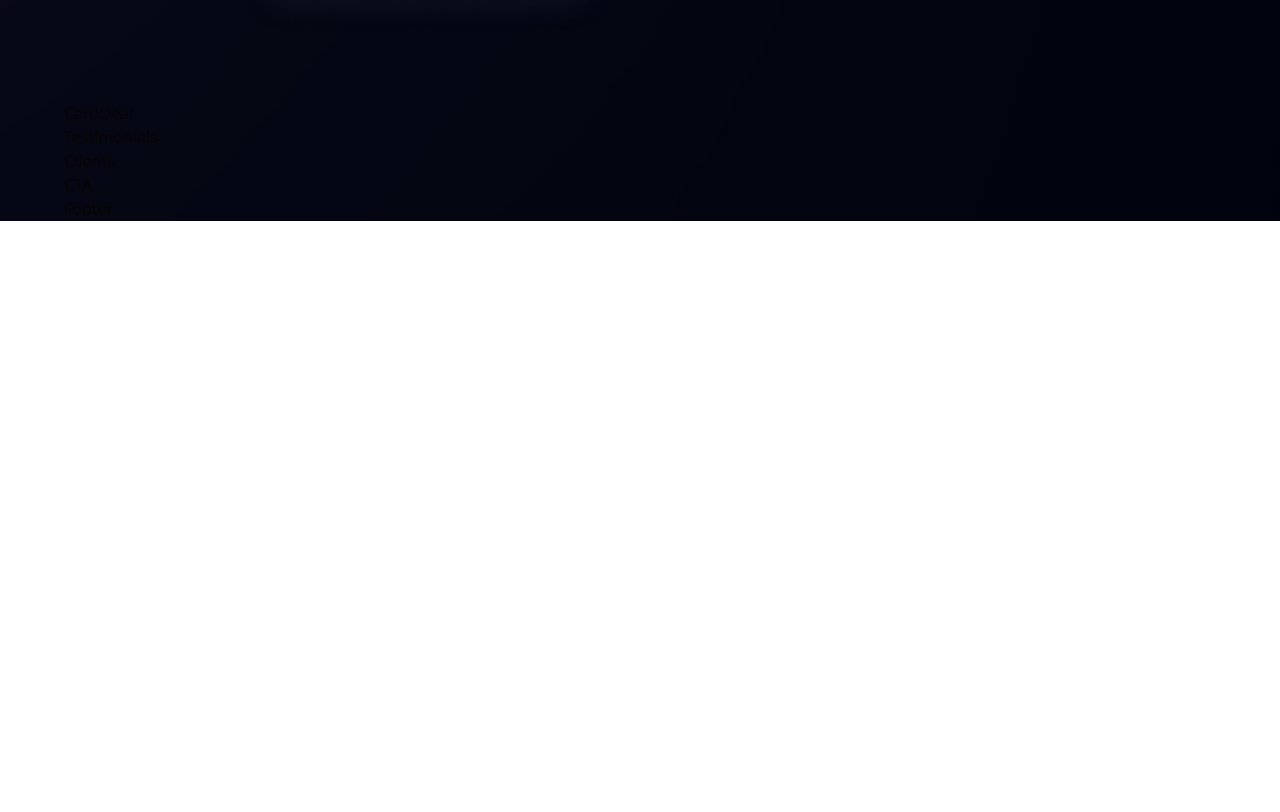
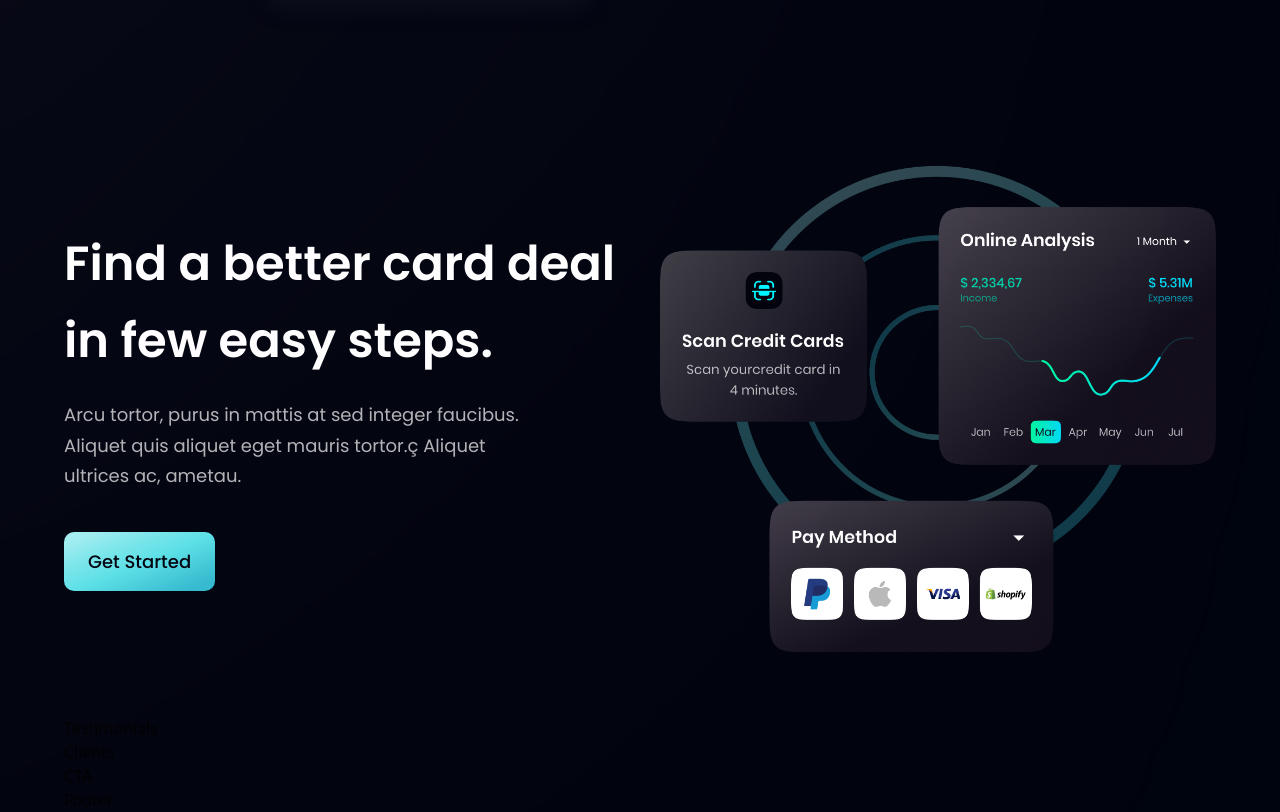
Before and after one commit to HubertKwiatkowski/jsmastery_business_app, a React (Vite) app: page / in a window 1280 px wide. Shown: the part 2032-2844 px from the top of the page. Before the commit the page ends 2253 px from the top, so only its background shows below. Built offline with nearby package versions, Linux system fonts and the light colour scheme.

Commit message:
CardDeal section done

```diff
--- a/src/components/Button.jsx
+++ b/src/components/Button.jsx
@@ -2,7 +2,7 @@
 
 const Button = ({ styles }) => {
   return (
-    <button type="button" className={`py-4 px-6 bg-blue-gradient font-poppins font-medium text-[18px] text-primary outline-none ${styles}`}>
+    <button type="button" className={`py-4 px-6 bg-blue-gradient font-poppins font-medium text-[18px] text-primary outline-none ${styles} rounded-[10px]`}>
       Get Started
     </button>
   )
--- a/src/components/CardDeal.jsx
+++ b/src/components/CardDeal.jsx
@@ -1,11 +1,21 @@
-import React from 'react'
+import { card } from "../assets"
+import styles, { layout } from "../style"
+import Button from "./Button"
 
-const CardDeal = () => {
-  return (
-    <div>
-      CardDeal
+const CardDeal = () => (
+  <section className={layout.section}>
+    <div className={layout.sectionInfo}>
+      <h2 className={styles.heading2}>Find a better card deal <br className="sm:block hidden" />in few easy steps.</h2>
+      <p className={`${styles.paragraph} max-w-[470px] mt-5`}>Arcu tortor, purus in mattis at sed integer faucibus. Aliquet quis aliquet eget mauris tortor.ç Aliquet ultrices ac, ametau.</p>
+
+      <Button styles="mt-10" />
     </div>
-  )
-}
+
+    <div className={layout.sectionImg}>
+      <img src={card} alt="card" className="w-[100%] h-[100%]"/>
+    </div>
+
+  </section>
+)
 
 export default CardDeal
```
